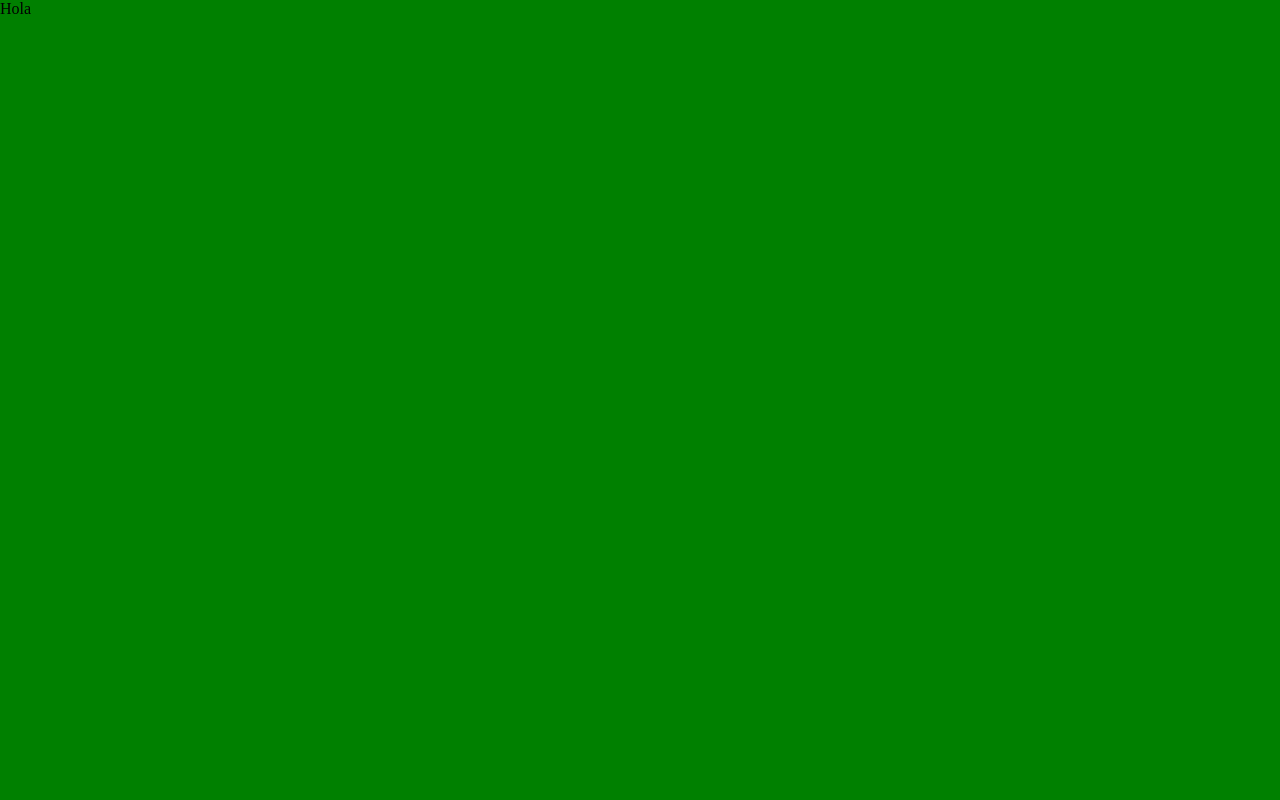
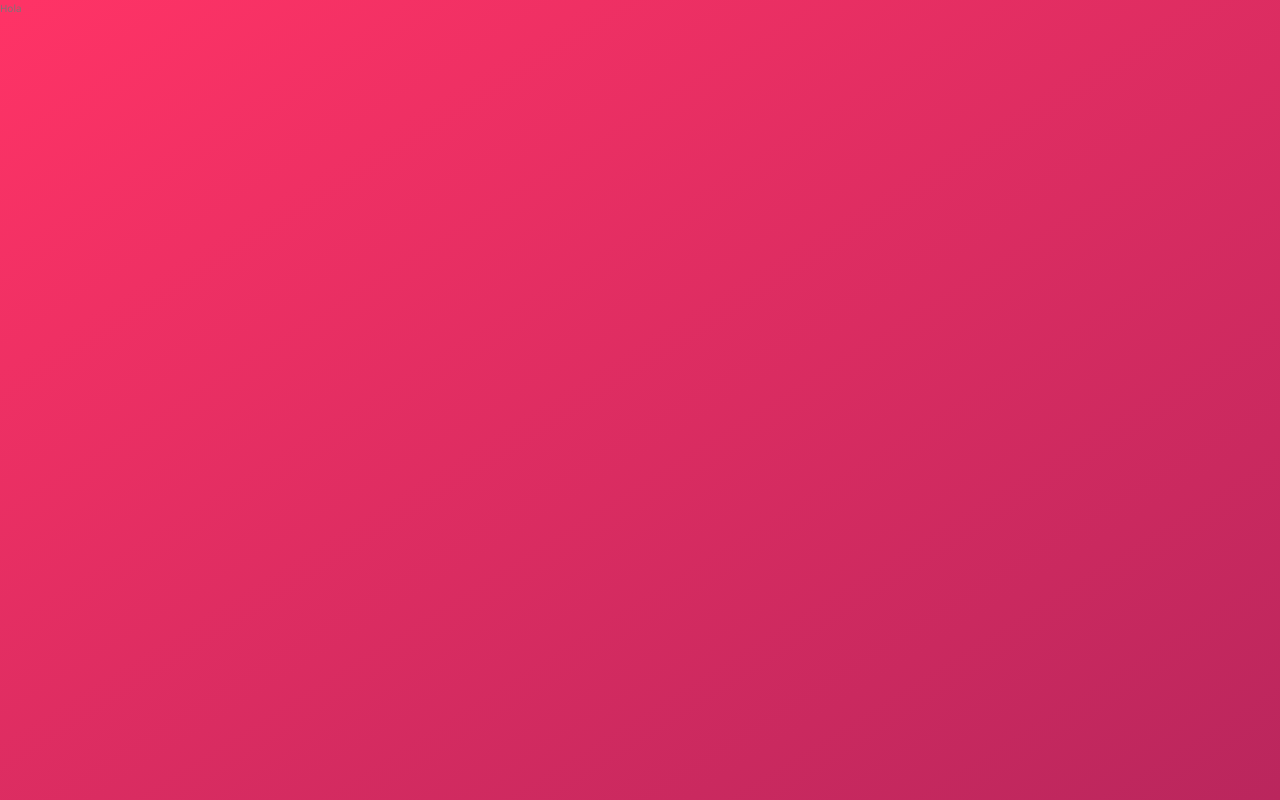
Before and after one commit to Diegocortes15/Trillo, a website: page index.html in a window 1280 px wide. Drawn offline with nearby package versions, Linux system fonts and the light colour scheme.

Commit message:
settings ready to start build project

```diff
--- a/package.json
+++ b/package.json
@@ -1,5 +1,5 @@
 {
-  "name": "Trillo",
+  "name": "trillo",
   "version": "1.0.0",
   "description": "trillo app",
   "main": "index.js",
--- /dev/null
+++ b/sass/_base.scss
@@ -0,0 +1,59 @@
+/*
+COLORS
+
+Primary: #eb2f64
+Primary light: #FF3366
+Primary dark: #BA265D
+
+Grey light 1: #faf9f9
+Grey light 2: #f4f2f2
+Grey light 3: #f0eeee
+Grey light 4: #ccc
+
+Grey dark 1: #333
+Grey dark 2: #777
+Grey dark 3: #999
+
+*/
+
+:root {
+    --color-primary: #eb2f64;
+    --color-primary-light: #FF3366;
+    --color-primary-dark: #BA265D;
+
+    --grey-light-1: #faf9f9;
+    --grey-light-2: #f4f2f2;
+    --grey-light-3: #f0eeee;
+    --grey-light-4: #ccc;
+
+    --grey-dark-1: #333;
+    --grey-dark-2: #777;
+    --grey-dark-3: #999;
+}
+
+* {
+    margin: 0;
+    padding: 0;
+}
+
+*,
+*::before,
+*::after {
+    box-sizing: inherit;
+}
+
+html {
+    box-sizing: border-box;
+    font-size: 62.5%; //1rem = 10px, 10px/16px = 62.5%
+}
+
+body {
+    font-family: 'Open Sans', sans-serif;
+    font-weight: 400;
+    line-height: 1.6;
+    color: var(--grey-dark-2);
+    background-image: linear-gradient(to right bottom, var(--color-primary-light), var(--color-primary-dark));
+    background-repeat: no-repeat;
+
+    min-height: 100vh;
+}
--- a/sass/main.scss
+++ b/sass/main.scss
@@ -1,26 +1,3 @@
-/*
-COLORS
-
-Primary: #eb2f64
-Primary light: #FF3366
-Primary dark: #BA265D
-
-Grey light 1: #faf9f9
-Grey light 2: #f4f2f2
-Grey light 3: #f0eeee
-Grey light 4: #ccc
-
-Grey dark 1: #333
-Grey dark 2: #777
-Grey dark 3: #999
-
-*/
-
-*{
-    margin: 0;
-    padding: 0;
-}
-
-body{
-    background-color: green;
-}
+@import 'base';
+@import 'layout';
+@import 'components';
```
Also changed, not shown: css/style.css, sass/_components.scss (added), sass/_layout.scss (added), 1 other file.
